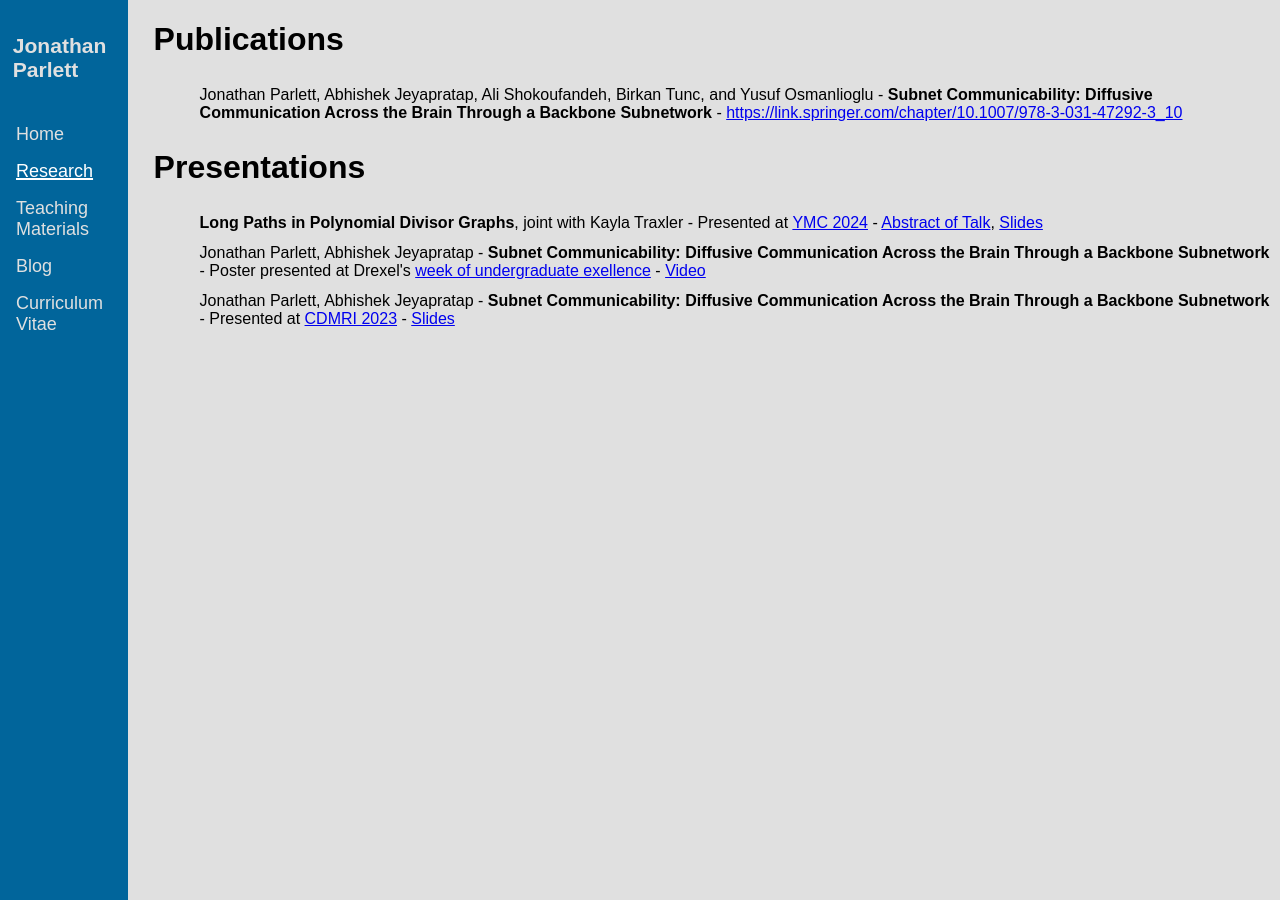
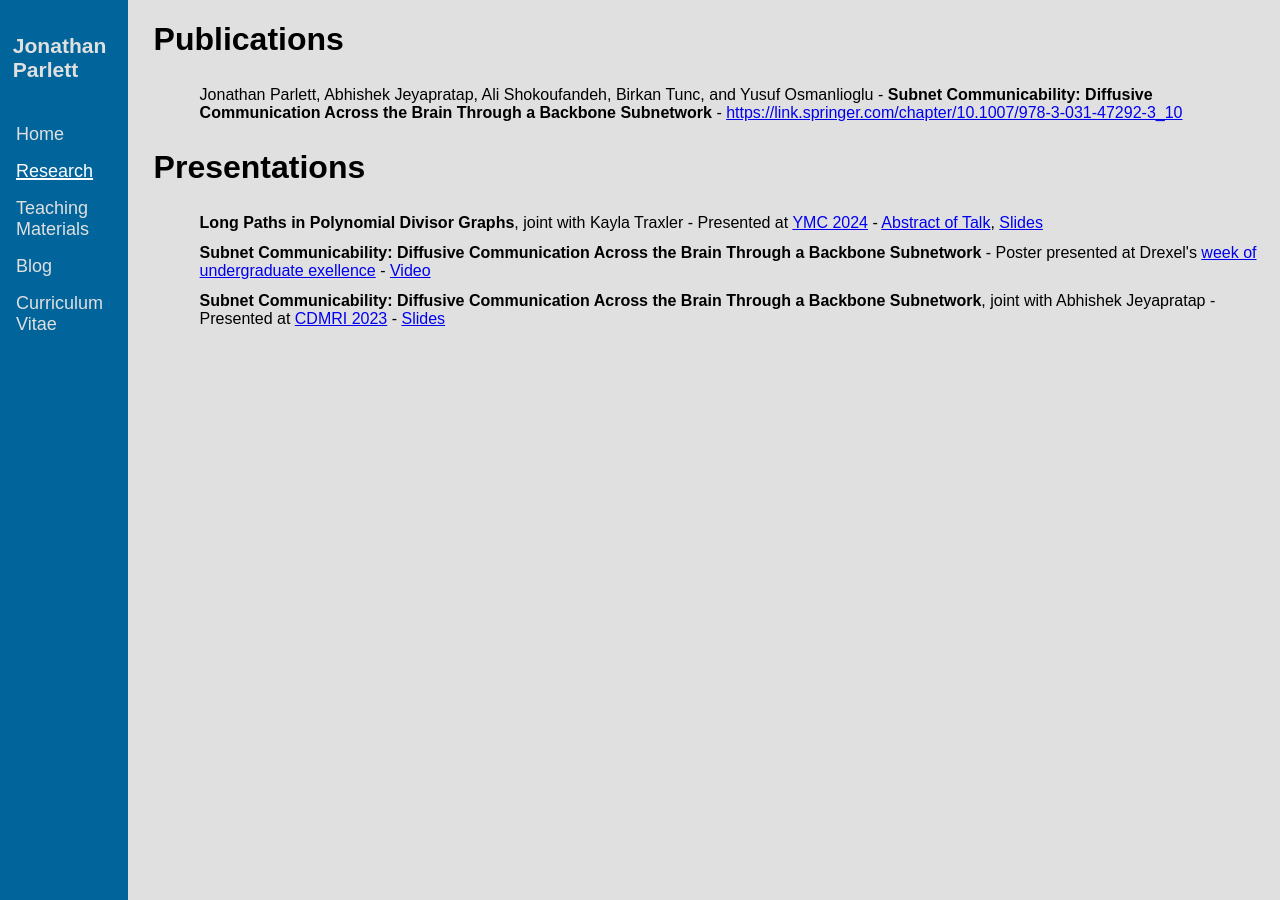
Before and after one commit to jmparlett/jmparlett.github.io, a Jekyll site: the page built from _pages/research.markdown, in a window 1280 px wide. Built offline with Jekyll 4.4.1, drawn with Linux system fonts in a browser that asks for light colours; our own code applies the rules of GitHub Pages for plain Markdown files.

Commit message:
more updates

```diff
--- a/_pages/research.markdown
+++ b/_pages/research.markdown
@@ -15,9 +15,9 @@
 <ul>
     <li class="pub"> <b>Long Paths in Polynomial Divisor Graphs</b>, joint with Kayla Traxler - Presented at <a href="https://ymc.osu.edu/about">YMC 2024</a> - <a href="https://ymc.osu.edu/sites/default/files/2024-08/YMC_2024-2.pdf">Abstract of Talk</a>, <a href="{{ "/_data/documents/long_paths_YMC2024_presentation.pdf" | relative_url }}">Slides</a> </li>
 
-<li class="pub"> Jonathan Parlett, Abhishek Jeyapratap - <b>Subnet Communicability: Diffusive Communication Across the Brain Through a Backbone Subnetwork</b> - Poster presented at Drexel's <a href="https://drexel.edu/pennoni/news-events/events/week-undergraduate-excellence/">week of undergraduate exellence</a> - <a href="https://youtu.be/yaOKOUFLI0o
+<li class="pub"> <b>Subnet Communicability: Diffusive Communication Across the Brain Through a Backbone Subnetwork</b> - Poster presented at Drexel's <a href="https://drexel.edu/pennoni/news-events/events/week-undergraduate-excellence/">week of undergraduate exellence</a> - <a href="https://youtu.be/yaOKOUFLI0o
 " >Video</a> </li>
 
-<li class="pub"> Jonathan Parlett, Abhishek Jeyapratap - <b>Subnet Communicability: Diffusive Communication Across the Brain Through a Backbone Subnetwork</b> - Presented at <a href="http://cmic.cs.ucl.ac.uk/cdmri23/">CDMRI 2023</a> - <a href="{{ "/_data/documents/subnetCommunicability_CDMRI2023.pdf" | relative_url }}" >Slides</a> </li>
+<li class="pub"> <b>Subnet Communicability: Diffusive Communication Across the Brain Through a Backbone Subnetwork</b>, joint with Abhishek Jeyapratap - Presented at <a href="http://cmic.cs.ucl.ac.uk/cdmri23/">CDMRI 2023</a> - <a href="{{ "/_data/documents/subnetCommunicability_CDMRI2023.pdf" | relative_url }}" >Slides</a> </li>
 
 </ul>
```
